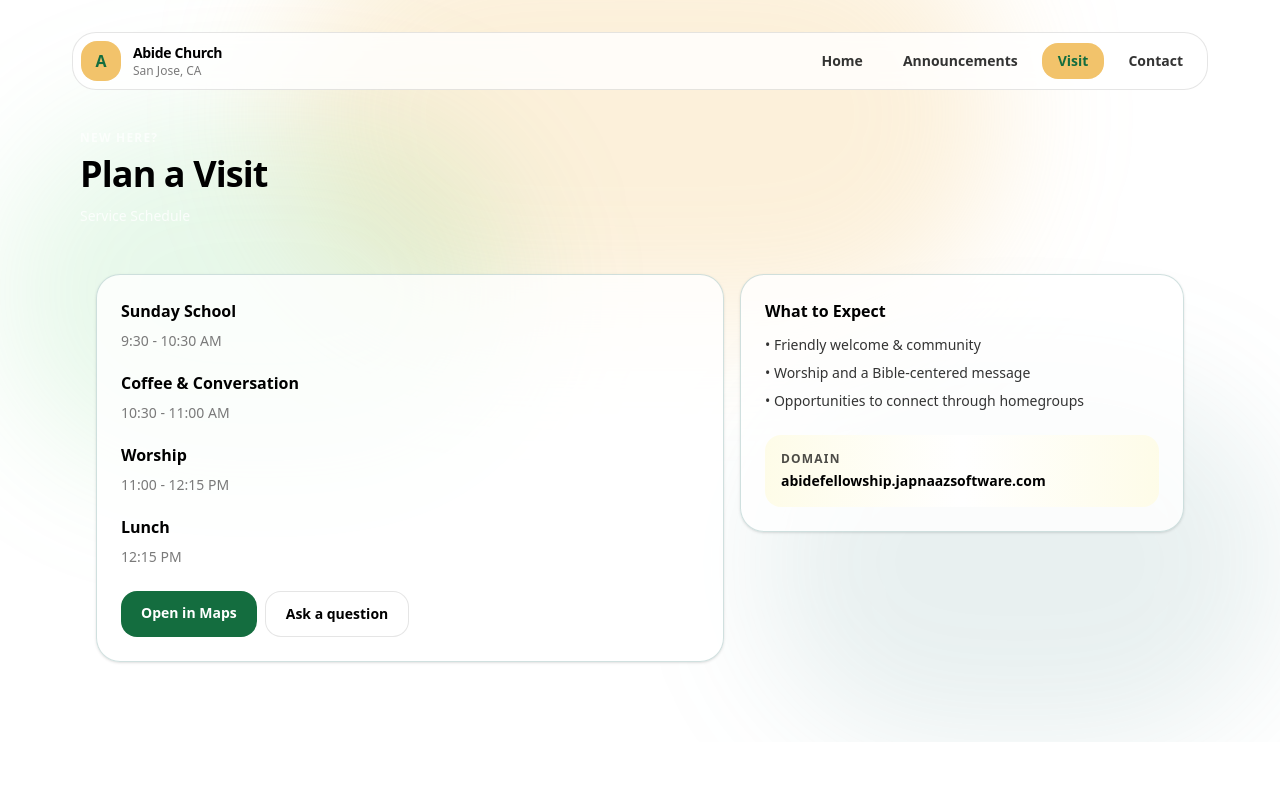
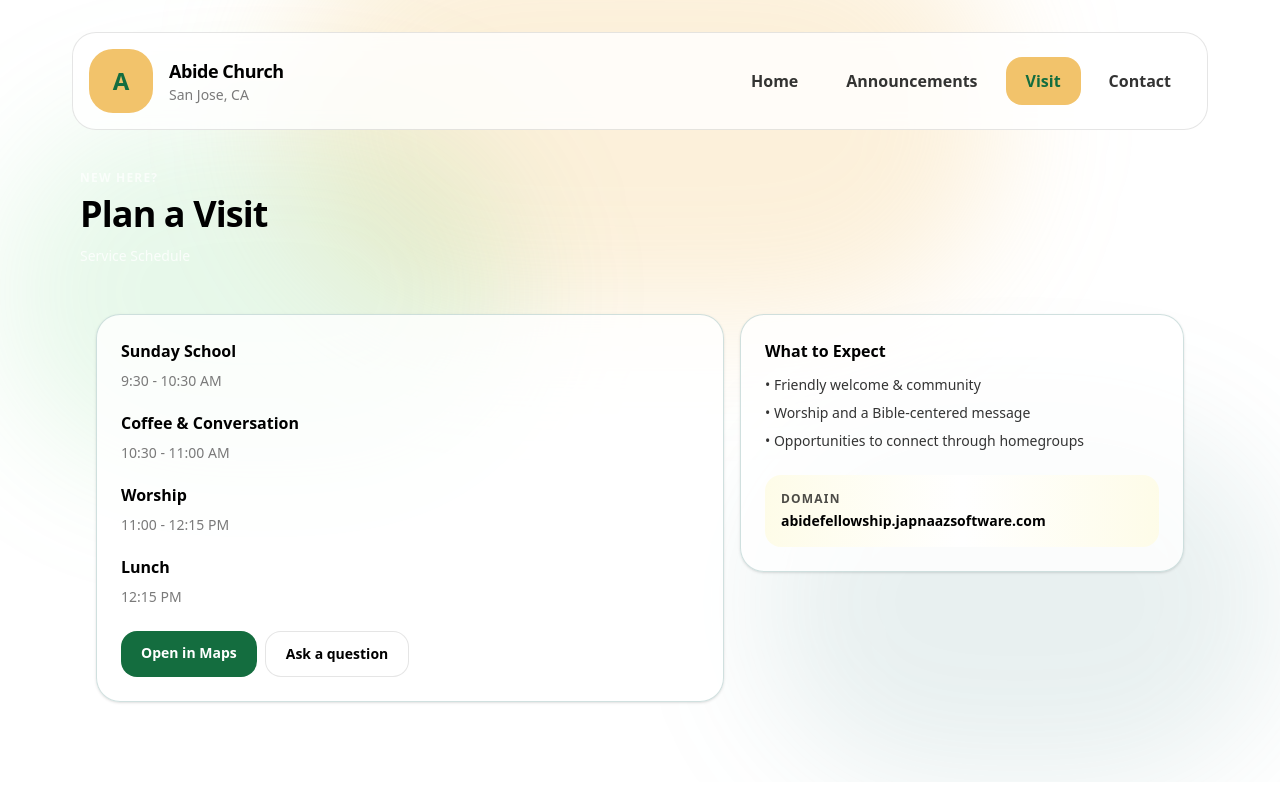
Before and after one commit to lugeorge8/abide, a Next.js app: page /visit in a window 1280 px wide. Built offline with nearby package versions, Linux system fonts and the light colour scheme.

Commit message:
Increase header size + beige background

```diff
--- a/src/app/globals.css
+++ b/src/app/globals.css
@@ -2,7 +2,7 @@
 
 :root {
   /* Base */
-  --background: #ffffff;
+  --background: #f7f2e8; /* beige white */
   --foreground: #000000;
 
   /* Extracted from example site */
--- a/src/components/site-shell.tsx
+++ b/src/components/site-shell.tsx
@@ -6,19 +6,19 @@
   active?: "home" | "ann" | "visit" | "contact";
 }) {
   const base =
-    "rounded-2xl px-4 py-2 text-sm font-semibold text-black/80 hover:bg-black/5";
+    "rounded-2xl px-5 py-3 text-base font-semibold text-black/80 hover:bg-black/5";
   const activeCls =
-    "rounded-2xl bg-abide-gold px-4 py-2 text-sm font-semibold text-abide-deep";
+    "rounded-2xl bg-abide-gold px-5 py-3 text-base font-semibold text-abide-deep";
 
   return (
-    <header className="sticky top-0 z-20 -mx-2 flex items-center justify-between gap-4 rounded-3xl border border-black/10 bg-white/80 px-2 py-2 backdrop-blur">
-      <Link href="/" className="flex items-center gap-3">
-        <div className="grid h-10 w-10 place-items-center rounded-2xl bg-abide-gold font-black text-abide-deep">
+    <header className="sticky top-0 z-20 -mx-2 flex items-center justify-between gap-6 rounded-3xl border border-black/10 bg-white/80 px-4 py-4 backdrop-blur">
+      <Link href="/" className="flex items-center gap-4">
+        <div className="grid h-16 w-16 place-items-center rounded-3xl bg-abide-gold font-black text-abide-deep text-2xl">
           A
         </div>
         <div>
-          <div className="text-sm font-semibold tracking-tight text-black">Abide Church</div>
-          <div className="text-xs text-abide-muted">San Jose, CA</div>
+          <div className="text-lg font-semibold tracking-tight text-black">Abide Church</div>
+          <div className="text-sm text-abide-muted">San Jose, CA</div>
         </div>
       </Link>
 
```
